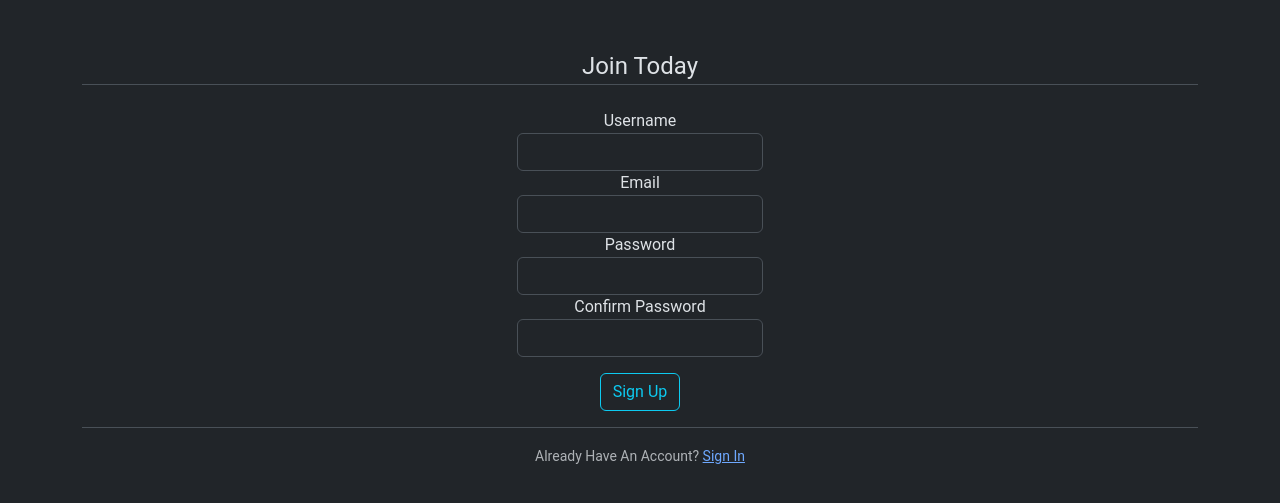
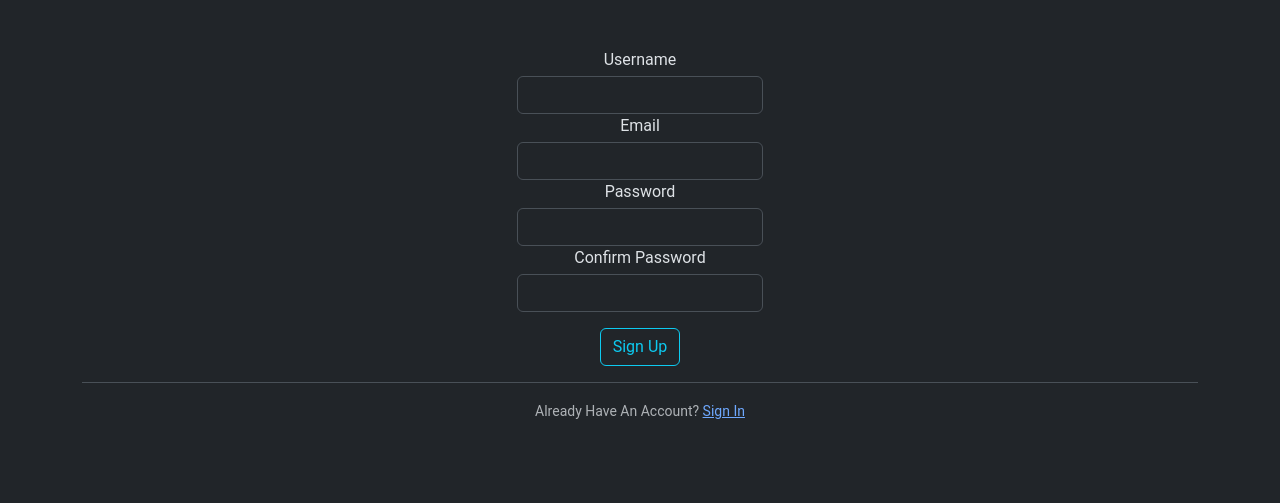
Before and after one commit to DenHafiz69/momentia, a Flask app: page /register in a window 1280 px wide. Shown: the part 56-559 px from the top of the page. Run offline with Flask 3, Linux system fonts and the light colour scheme; some libraries are stand-ins or nearby versions.

Commit message:
Edit some classes to the form

```diff
--- a/templates/register.html
+++ b/templates/register.html
@@ -6,27 +6,24 @@
 
 {% block main %}
     <div class="content-section">
-        <form method="POST" action="">
+        <form method="post" action="">
             {{ form.hidden_tag() }}
-            <fieldset class="form-group">
-                <legend class="border-bottom mb-4">Join Today</legend>
             <div class="form-group">
-                    {{ form.username.label(class="form-control-label") }}
+                {{ form.username.label(class="form-control-label pb-1") }}
                 {{ form.username(class="form-control mx-auto w-auto") }}
             </div>
             <div class="form-group">
-                    {{ form.email.label(class="form-control-label")}}
+                {{ form.email.label(class="form-control-label pb-1")}}
                 {{ form.email(class="form-control mx-auto w-auto")}}
             </div>
             <div class="form-group">
-                    {{ form.password.label(class="form-control-label")}}
+                {{ form.password.label(class="form-control-label pb-1")}}
                 {{ form.password(class="form-control mx-auto w-auto")}}
             </div>
             <div class="form-group">
-                    {{ form.confirm_password.label(class="form-control-label")}}
+                {{ form.confirm_password.label(class="form-control-label pb-1")}}
                 {{ form.confirm_password(class="form-control mx-auto w-auto")}}
             </div>
-            </fieldset>
             <div class="form-group pt-3 pb-3">
                 {{ form.submit(class="btn btn-outline-info") }}
             </div>
```
Lines whose indentation alone changed are shown as unchanged.
